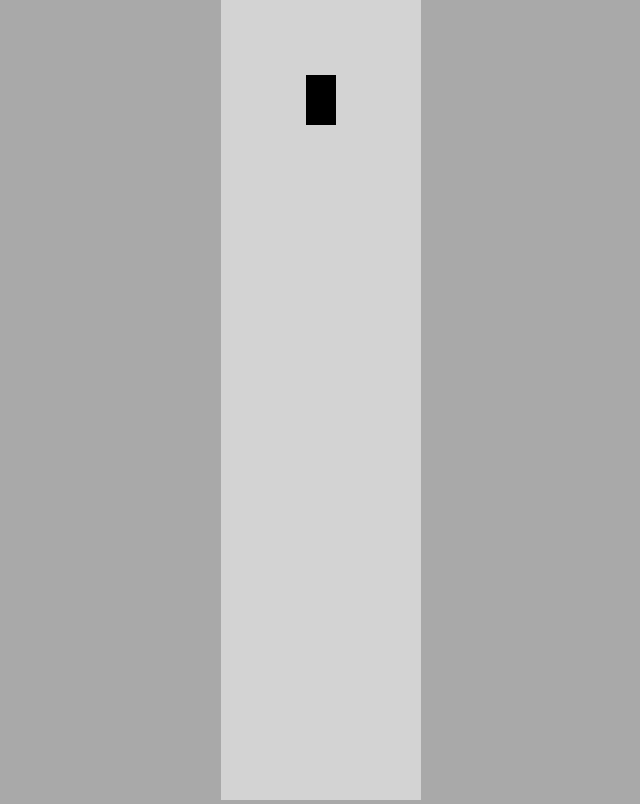
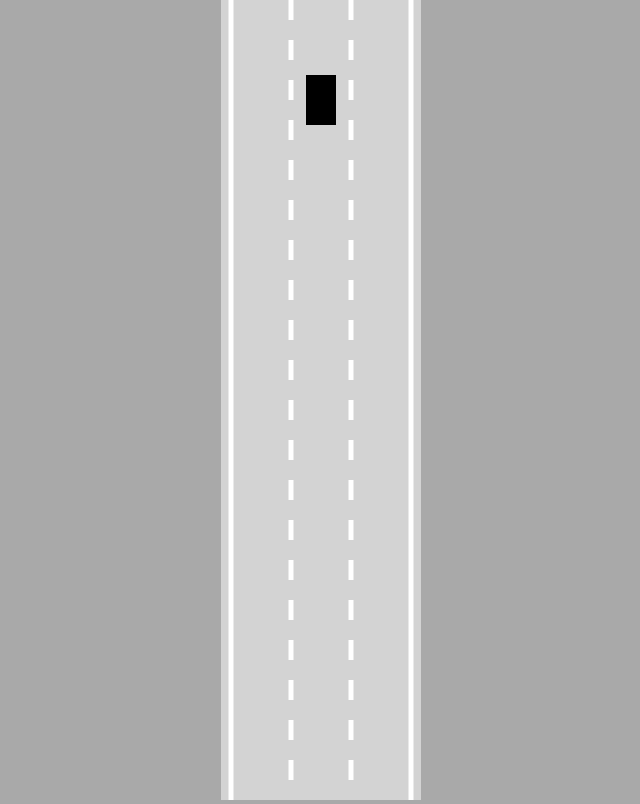
Before and after one commit to kolbyrogers/self-driving, a plain HTML site: page index.html in a window 1280 px wide. Shown: the whole page, without its empty margins (319-959 px from the left). Drawn offline with Linux system fonts and the light colour scheme.

Commit message:
fix up road

```diff
--- a/app.js
+++ b/app.js
@@ -2,7 +2,8 @@ const canvas = document.getElementById("canvas");
 canvas.width = 200;
 
 const ctx = canvas.getContext("2d");
-const car = new Car(100, 100, 30, 50);
+const road = new Road(canvas.width / 2, canvas.width * 0.9);
+const car = new Car(road.getLaneCenter(1), 100, 30, 50);
 
 animate();
 
@@ -10,6 +11,7 @@ function animate() {
   car.update();
 
   canvas.height = window.innerHeight;
+  road.draw(ctx);
   car.draw(ctx);
   requestAnimationFrame(animate);
 }
--- a/car.js
+++ b/car.js
@@ -14,6 +14,10 @@ class Car {
   }
 
   update() {
+    this.#move();
+  }
+
+  #move() {
     this.Controls.forward ? (this.speed += this.acceleration) : null;
     this.Controls.reverse ? (this.speed -= this.acceleration) : null;
 
--- a/index.html
+++ b/index.html
@@ -9,6 +9,8 @@
   </head>
   <body>
     <canvas id="canvas"></canvas>
+    <script src="utils.js"></script>
+    <script src="road.js"></script>
     <script src="car.js"></script>
     <script src="controls.js"></script>
     <script src="app.js"></script>
--- /dev/null
+++ b/road.js
@@ -0,0 +1,50 @@
+class Road {
+  constructor(x, width, laneCount = 3) {
+    this.x = x;
+    this.width = width;
+    this.laneCount = laneCount;
+    this.left = this.x - this.width / 2;
+    this.right = this.x + this.width / 2;
+
+    const infinity = 1000000;
+    this.top = -infinity;
+    this.bottom = infinity;
+
+    const topLeft = { x: this.left, y: this.top };
+    const topRight = { x: this.right, y: this.top };
+    const bottomLeft = { x: this.left, y: this.bottom };
+    const bottomRight = { x: this.right, y: this.bottom };
+    this.borders = [
+      [topLeft, bottomLeft],
+      [topRight, bottomRight],
+    ];
+  }
+
+  getLaneCenter(lane) {
+    const laneWidth = this.width / this.laneCount;
+    return this.left + laneWidth / 2 + lane * laneWidth;
+  }
+
+  draw(ctx) {
+    ctx.lineWidth = 5;
+    ctx.strokeStyle = "white";
+
+    for (let i = 1; i <= this.laneCount - 1; i++) {
+      const x = lerp(this.left, this.right, i / this.laneCount);
+
+      ctx.setLineDash([20, 20]);
+      ctx.beginPath();
+      ctx.moveTo(x, this.top);
+      ctx.lineTo(x, this.bottom);
+      ctx.stroke();
+    }
+
+    ctx.setLineDash([]);
+    this.borders.forEach((border) => {
+      ctx.beginPath();
+      ctx.moveTo(border[0].x, border[0].y);
+      ctx.lineTo(border[1].x, border[1].y);
+      ctx.stroke();
+    });
+  }
+}
--- /dev/null
+++ b/utils.js
@@ -0,0 +1,4 @@
+function lerp(a, b, t) {
+  // Linear interpolation
+  return a + (b - a) * t;
+}
```
